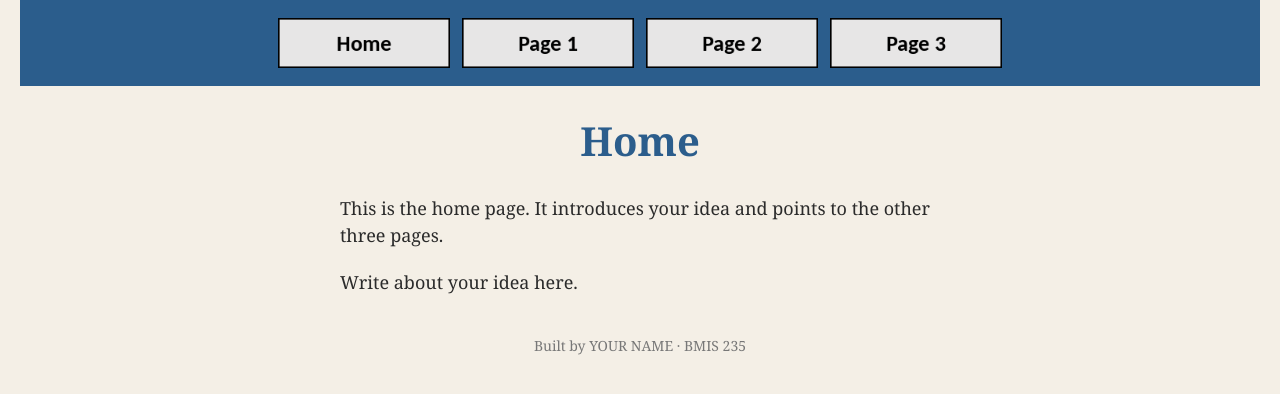
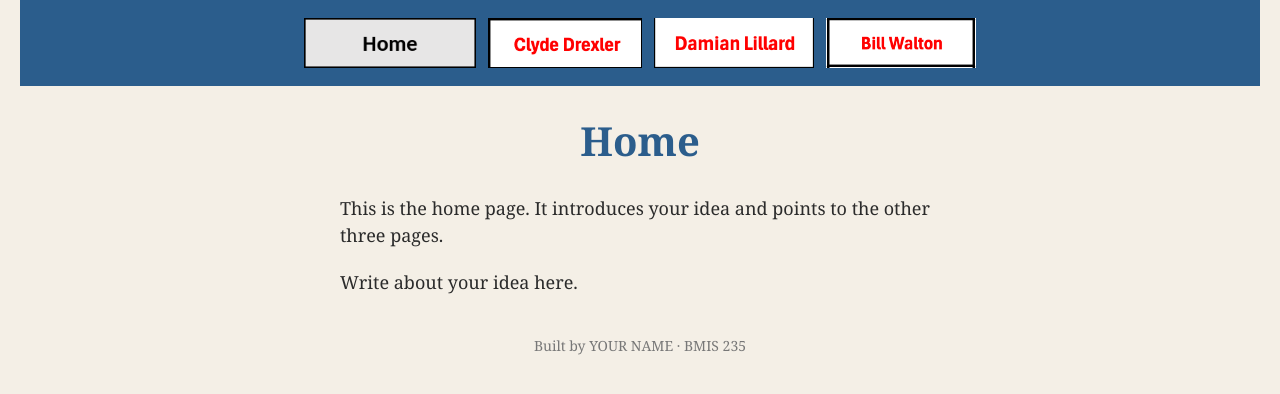
Before and after one commit to benfarrell-10/bmis235-html-3, a plain HTML site: page index.html in a window 1280 px wide. Drawn offline with Linux system fonts and the light colour scheme.

Commit message:
Update index.html

```diff
--- a/index.html
+++ b/index.html
@@ -23,9 +23,9 @@
      ===================================================================== -->
 <nav>
     <a href="index.html"><img src="img/home.png" alt="Home"></a>
-    <a href="page1.html"><img src="img/page1.png" alt="Page 1"></a>
-    <a href="page2.html"><img src="img/page2.png" alt="Page 2"></a>
-    <a href="page3.html"><img src="img/page3.png" alt="Page 3"></a>
+    <a href="Drexler.html"><img src="img/Drexler.png" alt="Drexler"></a>
+    <a href="Lillard.html"><img src="img/Lillard.png" alt="Lillard"></a>
+    <a href="Walton.html"><img src="img/Walton.png" alt="Walton"></a>
 </nav>
 
 <h1>Home</h1>
```
